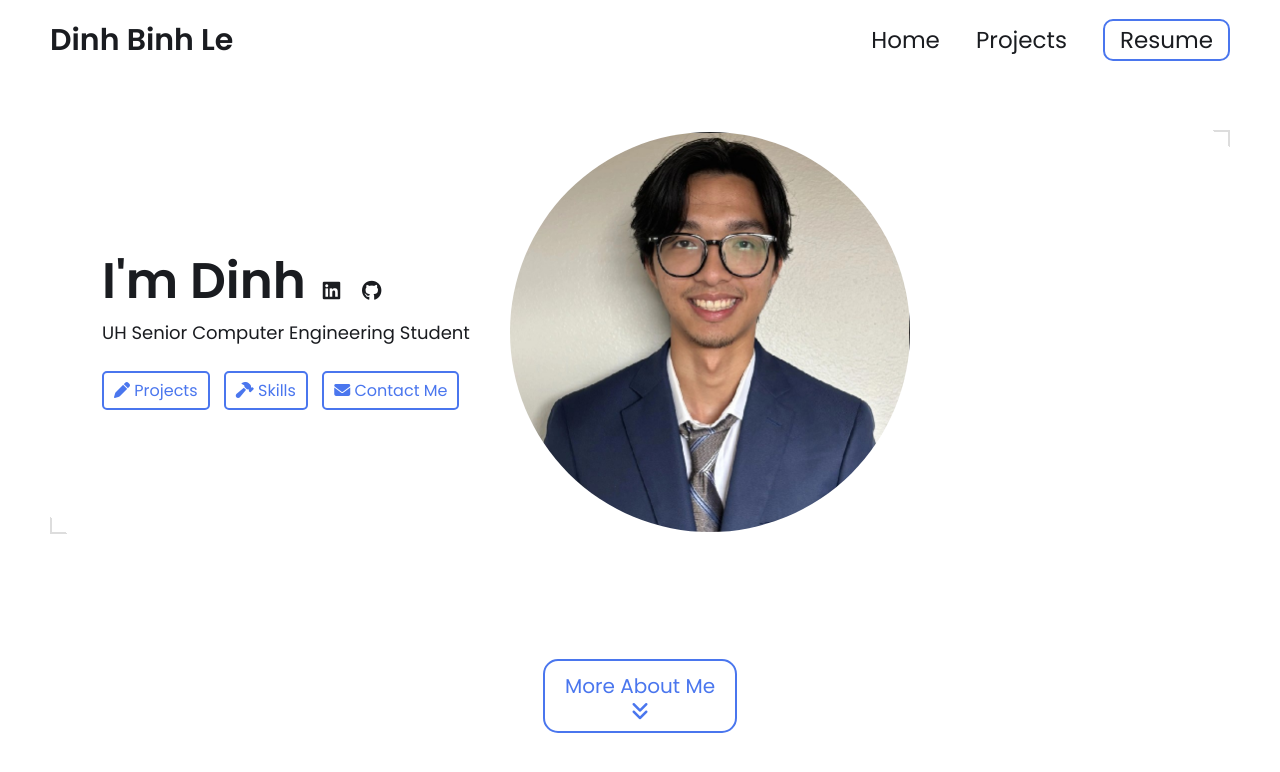
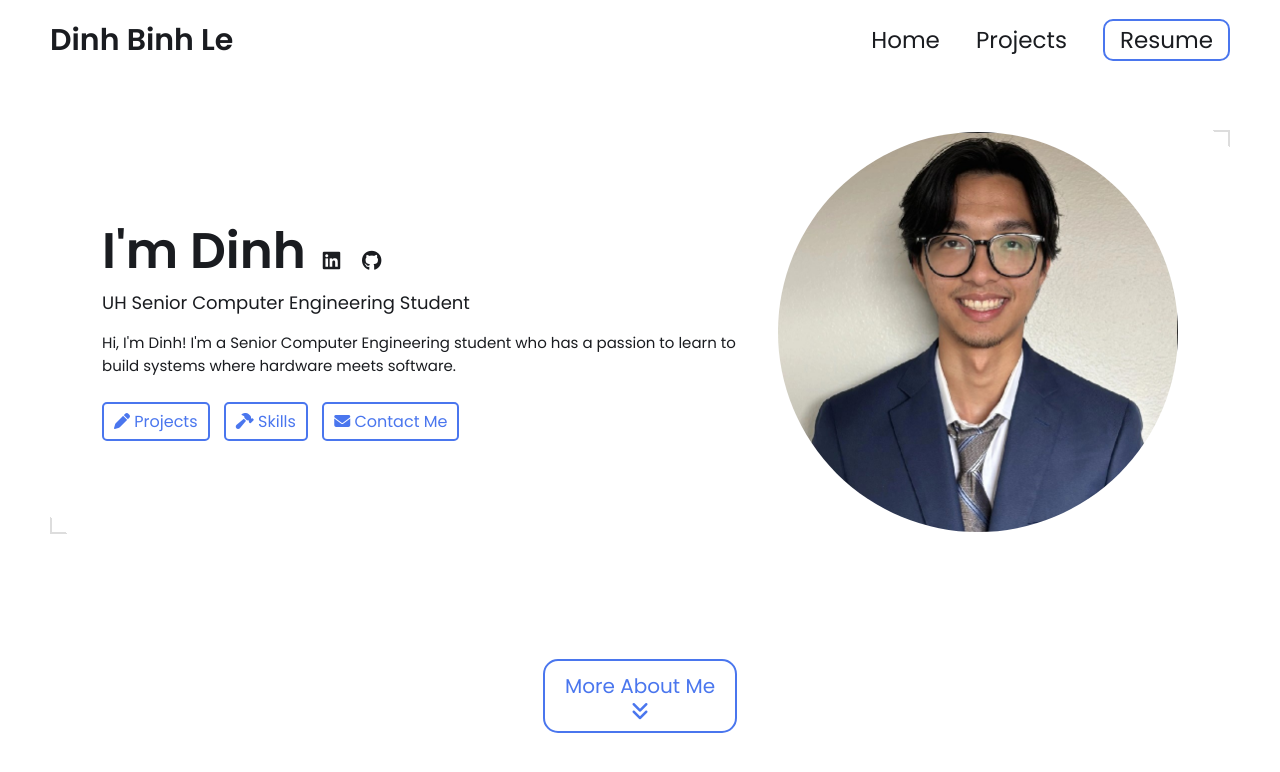
Before and after one commit to bindle03/bindle03.github.io, a Jekyll site: the page built from index.html, in a window 1280 px wide and 900 px high. Shown: the top 772 px of the window. Built offline with Jekyll 4.4.1, drawn with Linux system fonts in a browser that asks for light colours.

Commit message:
change config

```diff
--- a/_config.yml
+++ b/_config.yml
@@ -15,7 +15,8 @@ title: Dinh Binh Le's Portfolio # This is what shows up in the tab of the browse
 name: Dinh Binh Le
 headline: UH Senior Computer Engineering Student
 description: >- # dont remove this line. this will ignore all new lines until the next section
-
+  Hi, I'm Dinh!
+  I'm a Senior Computer Engineering student who has a passion to learn to build systems where hardware meets software.
 
 # Place your profile image in /assets/images/profile-image/folder and edit the file name
 profile_image: ./assets/images/profile-image/avatar.jpeg
@@ -65,13 +66,13 @@ skills:
     - EtherCAT
   - category: Robotics & Control
     tools:
-      - ROS2
-      - PID Control
-      - PWM Motor Control
-      - Distance & Reflectance Sensors
-      - Real-time Feedback Loops
-      - IR/Ultrasonic Integration
-      - Robot Simulation (RViz/Gazebo)
+    - ROS2
+    - PID Control
+    - PWM Motor Control
+    - Distance & Reflectance Sensors
+    - Real-time Feedback Loops
+    - IR/Ultrasonic Integration
+    - Robot Simulation (RViz/Gazebo)
   - category: Programming Languages
     tools:
     - C
```
